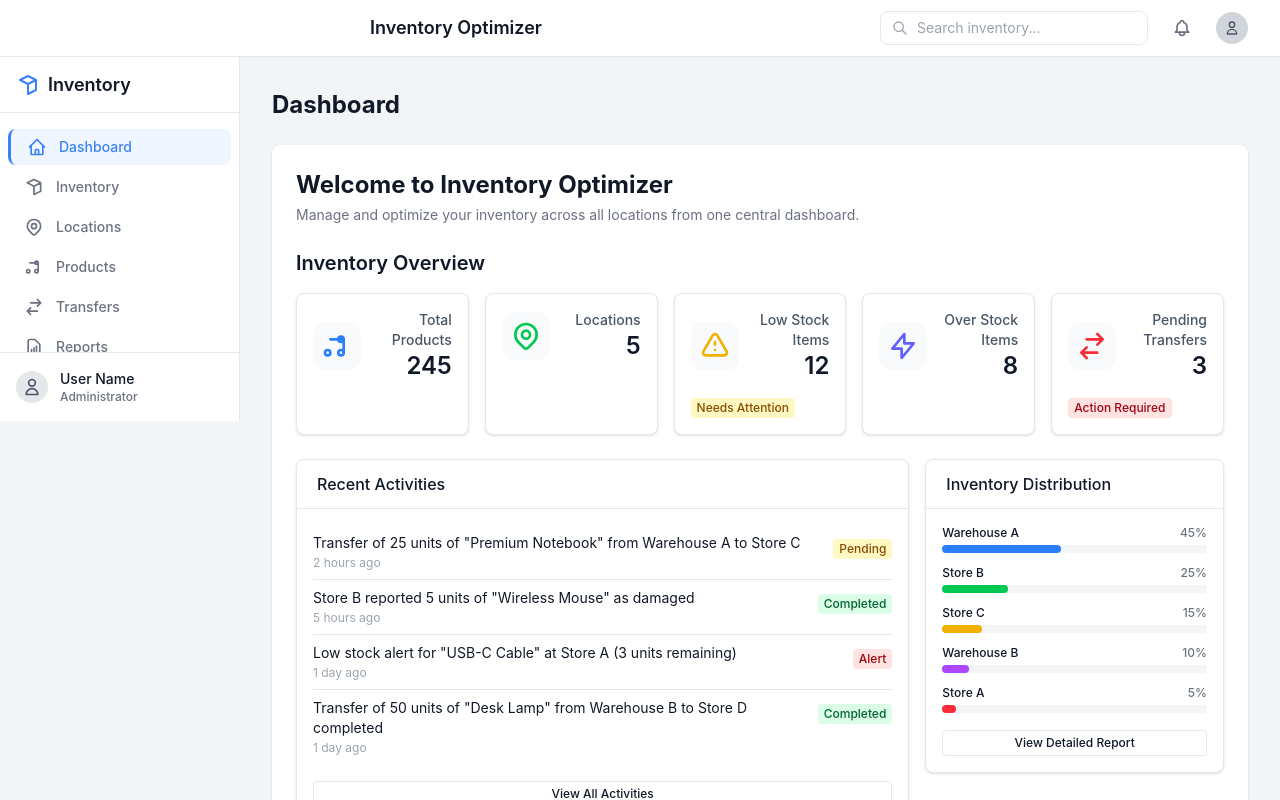
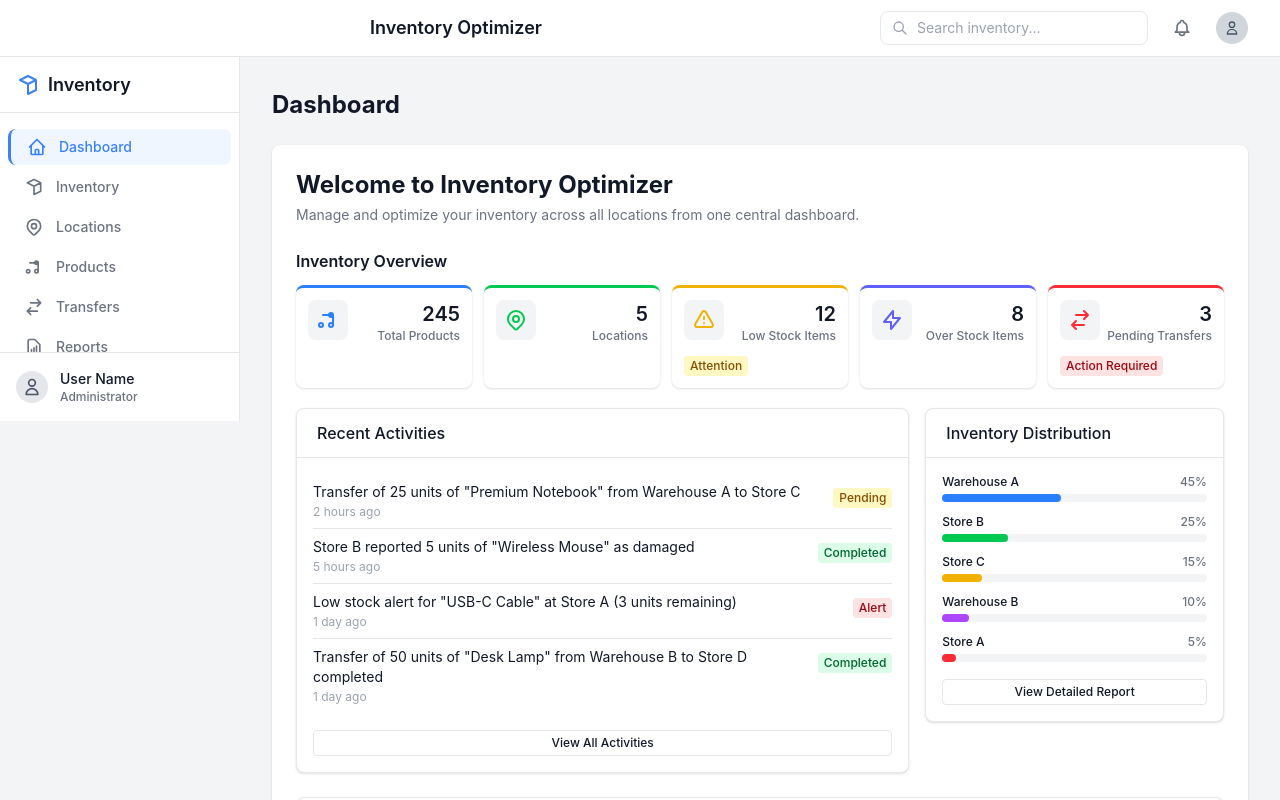
Before and after one commit to Workflow-Manager-admin/multilocation-inventory-optimizer-95269-95286, a Next.js app in the folder multi_location_inventory_optimizer/: page / in a window 1280 px wide. Shown: the top 800 px of the page. Built offline with nearby package versions, Linux system fonts and the light colour scheme.

Commit message:
Auto-commit: Changes as of 2025-05-22T13:39:42.031433+00:00

```diff
--- a/multi_location_inventory_optimizer/src/components/dashboard/InventorySummary.tsx
+++ b/multi_location_inventory_optimizer/src/components/dashboard/InventorySummary.tsx
@@ -30,8 +30,10 @@ export default function InventorySummary({ data }: InventorySummaryProps) {
       id: 'total-products',
       title: 'Total Products',
       value: summaryData.totalProducts,
+      color: 'border-blue-500',
+      iconColor: 'text-blue-500',
       icon: (
-        <svg xmlns="http://www.w3.org/2000/svg" className="h-8 w-8 text-blue-500" fill="none" viewBox="0 0 24 24" stroke="currentColor">
+        <svg xmlns="http://www.w3.org/2000/svg" className="h-6 w-6" fill="none" viewBox="0 0 24 24" stroke="currentColor">
           <path strokeLinecap="round" strokeLinejoin="round" strokeWidth={2} d="M7 7h10v10" />
           <path strokeLinecap="round" strokeLinejoin="round" strokeWidth={2} d="M17 7a2 2 0 11-4 0 2 2 0 014 0z" />
           <path strokeLinecap="round" strokeLinejoin="round" strokeWidth={2} d="M7 17a2 2 0 11-4 0 2 2 0 014 0z" />
@@ -43,8 +45,10 @@ export default function InventorySummary({ data }: InventorySummaryProps) {
       id: 'total-locations',
       title: 'Locations',
       value: summaryData.totalLocations,
+      color: 'border-green-500',
+      iconColor: 'text-green-500',
       icon: (
-        <svg xmlns="http://www.w3.org/2000/svg" className="h-8 w-8 text-green-500" fill="none" viewBox="0 0 24 24" stroke="currentColor">
+        <svg xmlns="http://www.w3.org/2000/svg" className="h-6 w-6" fill="none" viewBox="0 0 24 24" stroke="currentColor">
           <path strokeLinecap="round" strokeLinejoin="round" strokeWidth={2} d="M17.657 16.657L13.414 20.9a1.998 1.998 0 01-2.827 0l-4.244-4.243a8 8 0 1111.314 0z" />
           <path strokeLinecap="round" strokeLinejoin="round" strokeWidth={2} d="M15 11a3 3 0 11-6 0 3 3 0 016 0z" />
         </svg>
@@ -54,19 +58,23 @@ export default function InventorySummary({ data }: InventorySummaryProps) {
       id: 'low-stock',
       title: 'Low Stock Items',
       value: summaryData.lowStockItems,
+      color: 'border-yellow-500',
+      iconColor: 'text-yellow-500',
       icon: (
-        <svg xmlns="http://www.w3.org/2000/svg" className="h-8 w-8 text-yellow-500" fill="none" viewBox="0 0 24 24" stroke="currentColor">
+        <svg xmlns="http://www.w3.org/2000/svg" className="h-6 w-6" fill="none" viewBox="0 0 24 24" stroke="currentColor">
           <path strokeLinecap="round" strokeLinejoin="round" strokeWidth={2} d="M12 9v2m0 4h.01m-6.938 4h13.856c1.54 0 2.502-1.667 1.732-3L13.732 4c-.77-1.333-2.694-1.333-3.464 0L3.34 16c-.77 1.333.192 3 1.732 3z" />
         </svg>
       ),
-      badge: { text: 'Needs Attention', variant: 'warning' },
+      badge: { text: 'Attention', variant: 'warning' },
     },
     {
       id: 'over-stock',
       title: 'Over Stock Items',
       value: summaryData.overStockItems,
+      color: 'border-indigo-500',
+      iconColor: 'text-indigo-500',
       icon: (
-        <svg xmlns="http://www.w3.org/2000/svg" className="h-8 w-8 text-indigo-500" fill="none" viewBox="0 0 24 24" stroke="currentColor">
+        <svg xmlns="http://www.w3.org/2000/svg" className="h-6 w-6" fill="none" viewBox="0 0 24 24" stroke="currentColor">
           <path strokeLinecap="round" strokeLinejoin="round" strokeWidth={2} d="M13 10V3L4 14h7v7l9-11h-7z" />
         </svg>
       ),
@@ -75,8 +83,10 @@ export default function InventorySummary({ data }: InventorySummaryProps) {
       id: 'pending-transfers',
       title: 'Pending Transfers',
       value: summaryData.pendingTransfers,
+      color: 'border-red-500',
+      iconColor: 'text-red-500',
       icon: (
-        <svg xmlns="http://www.w3.org/2000/svg" className="h-8 w-8 text-red-500" fill="none" viewBox="0 0 24 24" stroke="currentColor">
+        <svg xmlns="http://www.w3.org/2000/svg" className="h-6 w-6" fill="none" viewBox="0 0 24 24" stroke="currentColor">
           <path strokeLinecap="round" strokeLinejoin="round" strokeWidth={2} d="M8 7h12m0 0l-4-4m4 4l-4 4m0 6H4m0 0l4 4m-4-4l4-4" />
         </svg>
       ),
@@ -85,30 +95,33 @@ export default function InventorySummary({ data }: InventorySummaryProps) {
   ];
 
   return (
-    <div className="mb-6">
-      <h2 className="text-xl font-semibold mb-4 text-gray-900 dark:text-white">Inventory Overview</h2>
+    <div className="mb-5">
+      <h2 className="text-base font-semibold mb-3 text-[color:var(--text-primary)]">Inventory Overview</h2>
 
-      <div className="grid grid-cols-1 gap-3 sm:gap-4 sm:grid-cols-2 md:grid-cols-3 lg:grid-cols-5">
+      <div className="grid grid-cols-1 gap-3 sm:grid-cols-2 md:grid-cols-3 lg:grid-cols-5">
         {summaryCards.map((card) => (
-          <Card key={card.id} className="border border-gray-200 dark:border-gray-700">
-            <div className="flex flex-col sm:flex-row sm:items-center sm:justify-between">
-              <div className="p-2 mb-2 sm:mb-0 rounded-lg bg-gray-50 dark:bg-gray-800">
+          <div
+            key={card.id}
+            className={`bg-[color:var(--bg-component)] border-t-3 ${card.color} rounded-md p-3 shadow-sm`}
+          >
+            <div className="flex items-start justify-between">
+              <div className={`${card.iconColor} p-2 rounded-md bg-[color:var(--bg-canvas)]`}>
                 {card.icon}
               </div>
-              <div className="sm:text-right">
-                <p className="text-sm font-medium text-gray-600 dark:text-gray-400">{card.title}</p>
-                <p className="text-xl sm:text-2xl font-semibold text-gray-900 dark:text-white">{card.value}</p>
+              <div className="text-right">
+                <p className="text-xl font-semibold text-[color:var(--text-primary)]">{card.value}</p>
+                <p className="text-xs font-medium text-[color:var(--text-secondary)]">{card.title}</p>
               </div>
             </div>
 
             {card.badge && (
-              <div className="mt-3">
+              <div className="mt-2">
                 <Badge variant={card.badge.variant as 'default' | 'primary' | 'success' | 'warning' | 'danger' | 'info'} size="sm">
                   {card.badge.text}
                 </Badge>
               </div>
             )}
-          </Card>
+          </div>
         ))}
       </div>
     </div>
```
Also changed, not shown: 2 other files (tests, documents, lock files or other folders).
